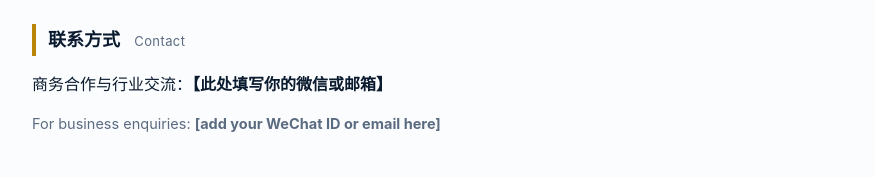
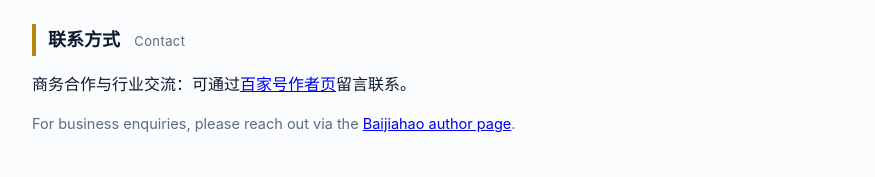
Before and after one commit to www17268394931-coder/www17268394931-coder.github.io, a plain HTML site: page index.html in a window 1280 px wide. Shown: the part 1220-1397 px from the top of the page, without its empty margins (202-1077 px from the left). Drawn offline with Linux system fonts and the light colour scheme.

Commit message:
update contact section

```diff
--- a/index.html
+++ b/index.html
@@ -94,8 +94,8 @@
   </div>
 
   <h2>联系方式 <span>Contact</span></h2>
-  <p>商务合作与行业交流：<b>【此处填写你的微信或邮箱】</b></p>
-  <p class="en">For business enquiries: <b>[add your WeChat ID or email here]</b></p>
+  <p>商务合作与行业交流：可通过<a href="https://baijiahao.baidu.com/s?id=1882360209217126539" rel="noopener">百家号作者页</a>留言联系。</p>
+  <p class="en">For business enquiries, please reach out via the <a href="https://baijiahao.baidu.com/s?id=1882360209217126539" rel="noopener">Baijiahao author page</a>.</p>
 
 
   <h2>相关链接 <span>Links</span></h2>
```
